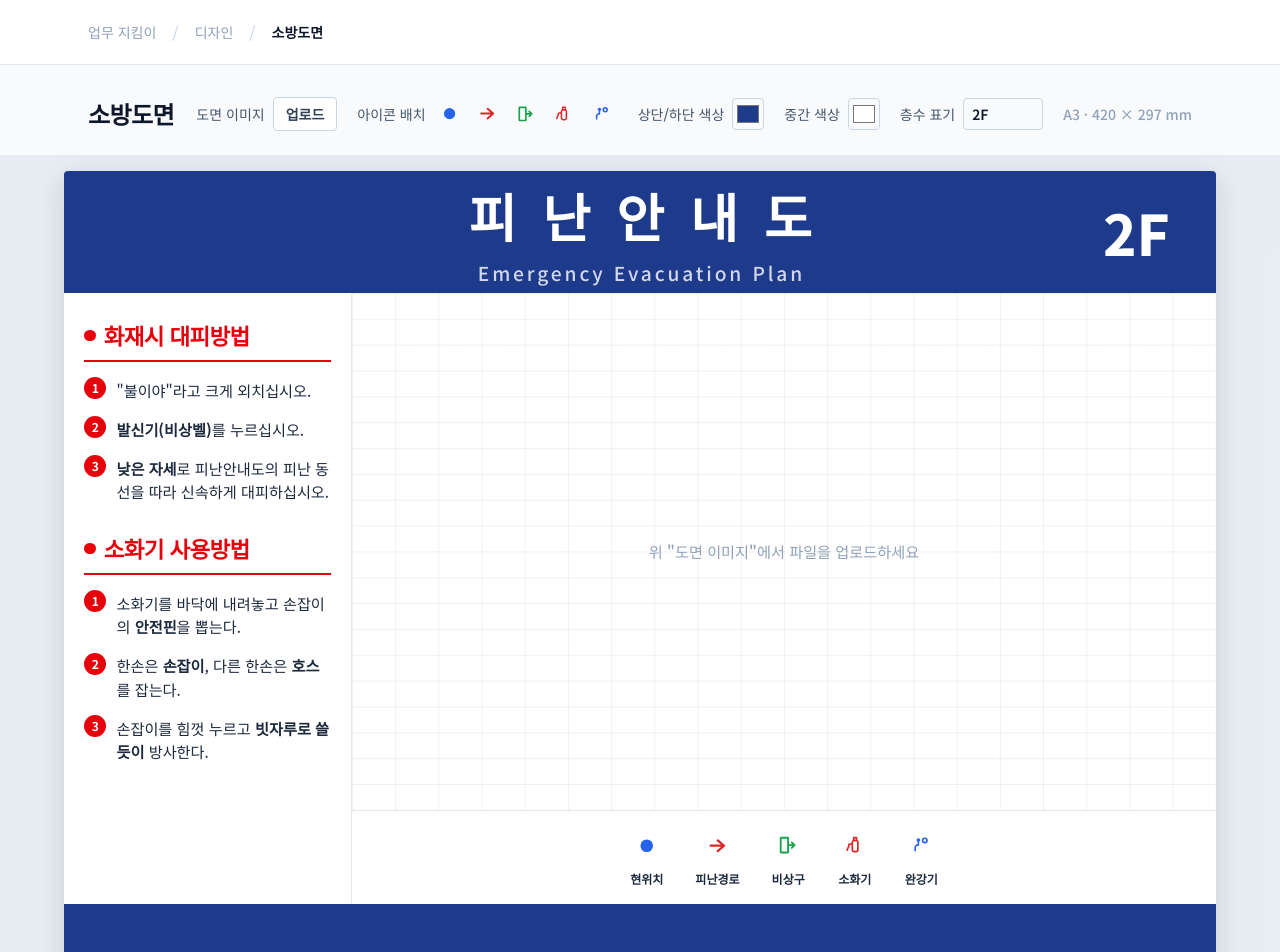
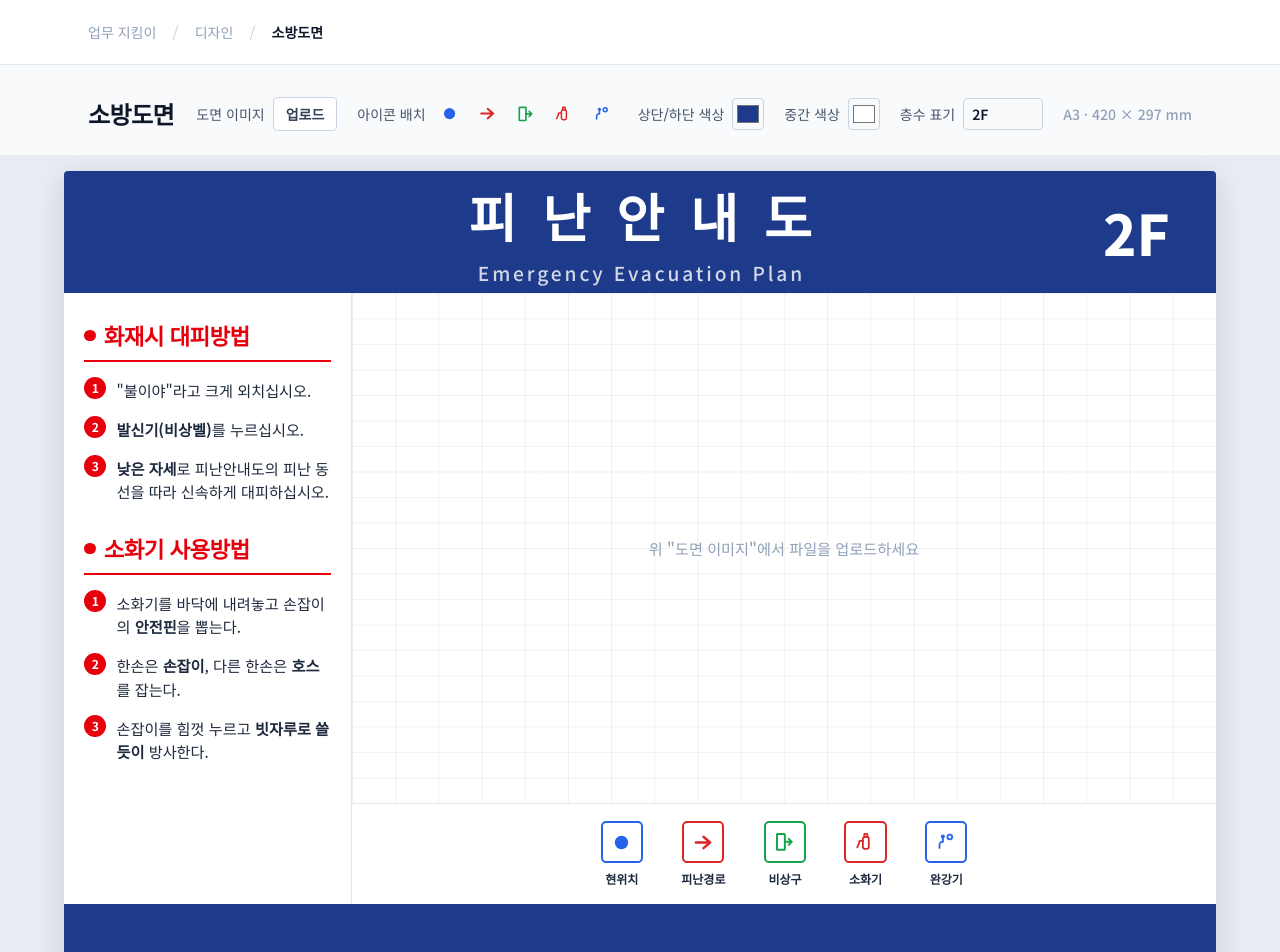
Before and after one commit to choyj7709-art/chocho, a Next.js app: page /design/fire-safety-plan in a window 1280 px wide. Shown: the top 952 px of the page. Built offline with nearby package versions, Linux system fonts and the light colour scheme.

Commit message:
소방도면 하단 범례 아이콘에 색상별 박스 테두리 추가, 크기/간격 확대
범례 아이콘 박스에 각 색상에 맞는 테두리를 추가하고 아이콘 크기를 키움,
범례 항목 간 간격을 넓힘 (텍스트 라벨 크기는 유지)

```diff
--- a/src/app/design/fire-safety-plan/page.tsx
+++ b/src/app/design/fire-safety-plan/page.tsx
@@ -154,8 +154,8 @@ function LegendDisplayItem({
   return (
     <div className="flex flex-col items-center gap-[0.5vw]">
       <span
-        className="flex aspect-square w-[2.8vw] min-w-[26px] items-center justify-center"
-        style={{ color: bg }}
+        className="flex aspect-square w-[3.3vw] min-w-[30px] items-center justify-center rounded-[0.4vw] border-2"
+        style={{ color: bg, borderColor: bg }}
       >
         {icon}
       </span>
@@ -456,7 +456,7 @@ export default function FireSafetyPlanPage() {
                       );
                     })}
                   </div>
-                  <div className="flex shrink-0 items-end justify-center gap-[2.4vw] border-t border-slate-200 px-[1.5vw] py-[1.3vw]">
+                  <div className="flex shrink-0 items-end justify-center gap-[3vw] border-t border-slate-200 px-[1.5vw] py-[1.3vw]">
                     {legendItems.map((item) => (
                       <LegendDisplayItem key={item.label} {...item} />
                     ))}
```
